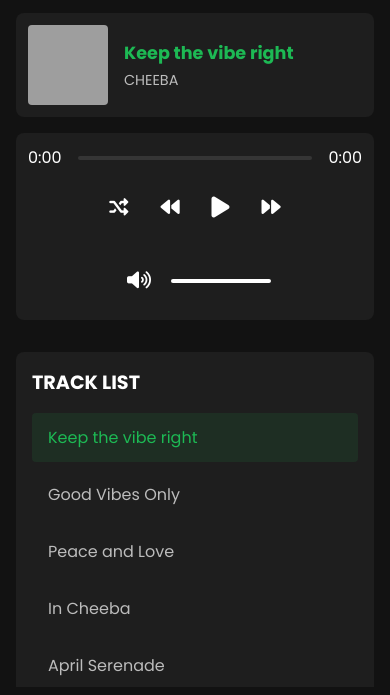
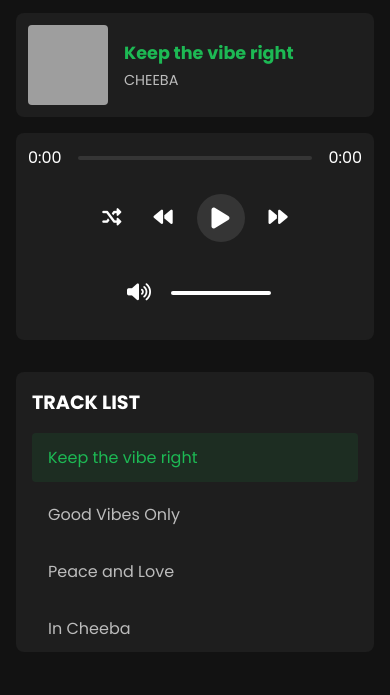
Before and after one commit to steelzzeu/CheebaMusic, a plain HTML site: page index.html in a window 390 px wide. Shown: the part 96-791 px from the top of the page. Drawn offline with Linux system fonts and the light colour scheme; grey boxes are pictures that could not be loaded.

Commit message:
Update styles.css

```diff
--- a/styles.css
+++ b/styles.css
@@ -11,10 +11,10 @@
 html, body {
     margin: 0;
     padding: 0;
+    width: 100%;
     height: 100%;
-    width: 100%;
-    overflow-y: auto;
-    -webkit-overflow-scrolling: touch; /* For smooth scrolling on iOS */
+    position: fixed;
+    overflow: hidden;
 }
 
 * {
@@ -28,11 +28,7 @@ body {
     color: var(--text-color);
     background: url('backgroundimage.png') no-repeat center center fixed;
     background-size: cover;
-    min-height: 100vh;
-    display: flex;
-    justify-content: center;
-    align-items: flex-start; /* Changed from center to allow scrolling */
-    padding: 20px 0; /* Add some padding for better mobile experience */
+    -webkit-overflow-scrolling: touch;
 }
 
 .particles-container {
@@ -51,12 +47,14 @@ body {
     background: var(--background-color);
     border-radius: 12px;
     box-shadow: 0 8px 32px 0 rgba(0, 0, 0, 0.5);
-    min-height: 90vh; /* Changed from height to min-height */
+    min-height: 90vh;
     display: flex;
     flex-direction: column;
     position: relative;
     opacity: 0;
     animation: fadeIn 1s ease 3s forwards;
+    overflow-y: auto;
+    -webkit-overflow-scrolling: touch;
 }
 
 header {
@@ -170,6 +168,9 @@ header {
     justify-content: center;
     align-items: center;
     gap: 1.5rem;
+    position: relative;
+    z-index: 5;
+    padding: 0.5rem 0;
 }
 
 .control-btn {
@@ -181,15 +182,34 @@ header {
     transition: all 0.3s ease;
     padding: 0.5rem;
     border-radius: 50%;
+    position: relative;
+    z-index: 10;
+    -webkit-tap-highlight-color: transparent;
+    touch-action: manipulation;
 }
 
-.control-btn:hover {
-    color: var(--primary-color);
-    transform: scale(1.1);
+.control-btn:active {
+    transform: scale(0.95);
 }
 
 #play {
     font-size: 1.5rem;
+    background: rgba(255, 255, 255, 0.1);
+    width: 3rem;
+    height: 3rem;
+    display: flex;
+    align-items: center;
+    justify-content: center;
+    border-radius: 50%;
+}
+
+#play:hover {
+    background: rgba(255, 255, 255, 0.2);
+}
+
+#play:active {
+    transform: scale(0.95);
+    background: rgba(255, 255, 255, 0.15);
 }
 
 .volume-control {
@@ -488,17 +508,27 @@ footer {
 
 /* Mobile Responsiveness */
 @media (max-width: 768px) {
+    html, body {
+        position: fixed;
+        overflow: hidden;
+        width: 100%;
+        height: 100%;
+    }
+
     body {
         background: var(--background-color);
         padding: 0;
     }
 
     .container {
+        height: 100%;
+        min-height: 100%;
         padding: 1rem;
-        min-height: 100vh;
-        height: auto; /* Allow container to expand */
+        margin: 0;
         border-radius: 0;
         box-shadow: none;
+        overflow-y: auto;
+        -webkit-overflow-scrolling: touch;
     }
 
     header {
@@ -541,11 +571,13 @@ footer {
         flex: 1;
         overflow-y: auto;
         -webkit-overflow-scrolling: touch;
-        margin-bottom: 80px; /* Add space for footer */
+        padding-bottom: 80px; /* Space for fixed footer */
+        margin-bottom: 0;
     }
 
     .tracks-container {
-        max-height: none; /* Remove max height restriction */
+        overflow-y: auto;
+        -webkit-overflow-scrolling: touch;
     }
 
     footer {
```
